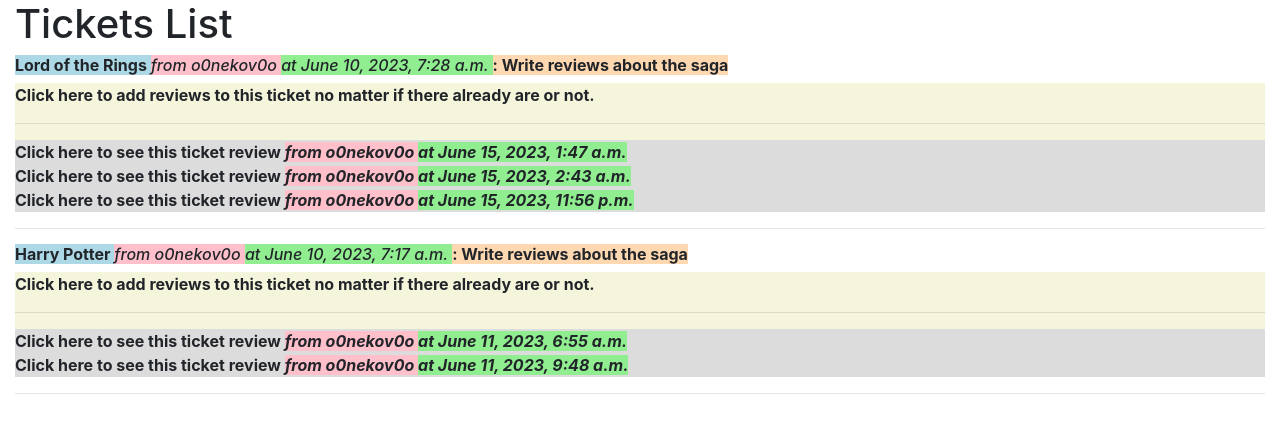
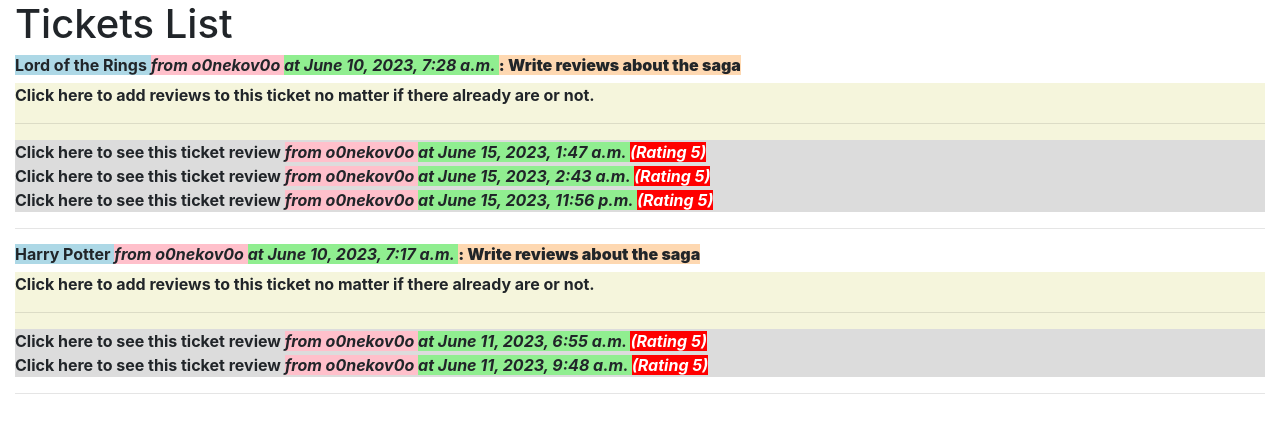
Before and after one commit to o0nekov0o/OpenClassrooms_P9, a Django app: page / in a window 1280 px wide. Shown: the part 56-489 px from the top of the page. Run offline with Django 4.2, Linux system fonts and the light colour scheme; a user stored in the database is signed in; data comes from the database, SQL or seed files in the repository.

Commit message:
légers changements de style

```diff
--- a/LITReview/feeds/templates/index.html
+++ b/LITReview/feeds/templates/index.html
@@ -8,10 +8,10 @@
 {% block content %}
     <h1>Tickets List</h1>
     {% for item in tickets %}
-        <div><h6><b style="background:lightblue">{{ item.title }} </b>
+        <div><h6><b style="background:lightblue">{{ item.title }}
         <i style="background:pink">from {{ item.user }} </i>
         <i style="background:lightgreen">at {{ item.time_created }} </i>
-        <b style="background:#FED8B1">: {{ item.description }} </b></h6>
+        <b style="background:#FED8B1">: {{ item.description }} </b></b></h6>
         {% for element in reviews %}
             {% if element.ticket == item or element.ticket != item %}
                 {% if forloop.counter == reviews|length %}
@@ -30,8 +30,9 @@
                 if(pchild[0].style.visibility!='hidden'){pchild[0].style.visibility='hidden';
                 pchild[0].style.height='0';}else{pchild[0].style.visibility=''; pchild[0].style.height=''}">
                 <b>Click here to see this ticket review <i style="background:pink">from {{element.user}} </i>
-                <i style="background:lightgreen">at {{element.time_created}} </i></b>
-                <div style="visibility:hidden;height:0"><br>{{ element.body }}<hr></div></div>
+                <i style="background:lightgreen">at {{element.time_created}} </i>
+                <i style="color:white;background:red">(Rating {{element.rating}}) </i></b>
+                <div style="visibility:hidden;height:0"><br>{{ element.body }} <hr></div></div>
             {% endif %}
         {% endfor %}
         <hr></div>
```
